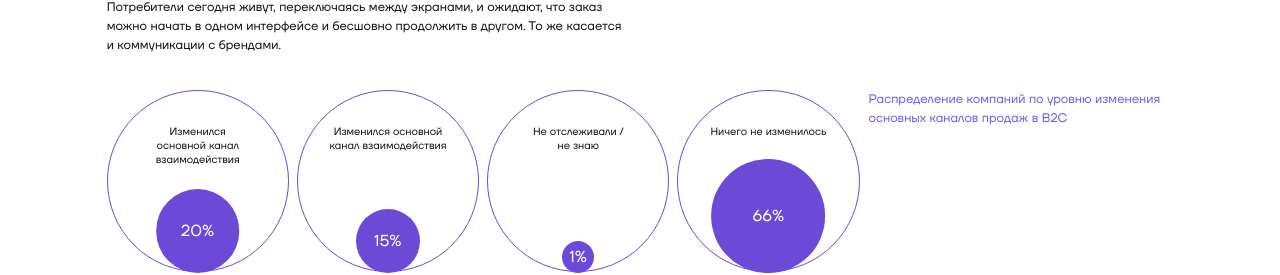
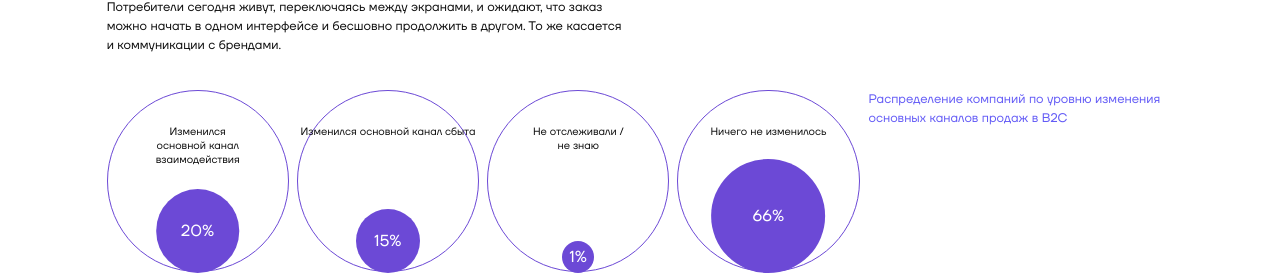
Before and after one commit to AlSudar/sdek, a Next.js app: page / in a window 1280 px wide. Shown: the part 1399-1674 px from the top of the page. Built offline with nearby package versions, Linux system fonts and the light colour scheme.

Commit message:
text fix

```diff
--- a/src/components/Hyperautomation/index.jsx
+++ b/src/components/Hyperautomation/index.jsx
@@ -86,7 +86,7 @@ const Hyperautomation = () => {
       <WrapperBlock>
         <Title title='Гиперавтоматизация <br /> взаимодействия с&nbsp;клиентами' />
         <div className={styles.cols}>
-          <Description text='С&nbsp;увеличением числа каналов взаимодействия, контактов и&nbsp;объема данных о&nbsp;клиентах, которые нужн&nbsp;обрабатывать бизнесу, растет роль инструментов автоматизации, помогающих решать, как&nbsp;агрегировать и&nbsp;анализировать данные, а&nbsp;также управлять связанными с&nbsp;ними бизнес-процессами. В&nbsp;исследовании многие руководители отмечали, что в&nbsp;2022&ndash;2023 годах фокусировались на&nbsp;максимальном сокращении физических каналов взаимодействия с&nbsp;клиентами в&nbsp;пользу текстовых и&nbsp;голосовых чат-ботов.' />
+          <Description text='С&nbsp;увеличением числа каналов взаимодействия, контактов и&nbsp;объема данных о&nbsp;клиентах, которые нужно&nbsp;обрабатывать бизнесу, растет роль инструментов автоматизации, помогающих решать, как&nbsp;агрегировать и&nbsp;анализировать данные, а&nbsp;также управлять связанными с&nbsp;ними бизнес-процессами. В&nbsp;исследовании многие руководители отмечали, что в&nbsp;2022&ndash;2023 годах фокусировались на&nbsp;максимальном сокращении физических каналов взаимодействия с&nbsp;клиентами в&nbsp;пользу текстовых и&nbsp;голосовых чат-ботов.' />
           <div className={styles.diagramsWrapper}>
             <div className={styles.diagrams}>
               {diagrams.map((item, id) => {
--- a/src/components/Personalizacia/index.jsx
+++ b/src/components/Personalizacia/index.jsx
@@ -77,7 +77,7 @@ const Personalizacia = () => {
             <div className={styles.diagramsDescriptions}>
               <p className={styles.diagramsDescriptionsItem}>
                 33% респондентов считают важным персонализировать
-                взаимоотношения с&nbsp;клиентом и&nbsp;в&nbsp;секторе&nbsp;B2C
+                взаимоотношения с&nbsp;клиентом и&nbsp;в&nbsp;секторе&nbsp;B2C,
                 и&nbsp;в&nbsp;B2B.
               </p>
               <p className={styles.diagramsDescriptionsItem}>
--- a/src/components/SalesCommunications/index.jsx
+++ b/src/components/SalesCommunications/index.jsx
@@ -14,7 +14,7 @@ const diagrams = [
     size: 'first',
   },
   {
-    title: 'Изменился основной <br /> канал взаимодействия',
+    title: 'Изменился основной канал сбыта',
     procent: '15',
     size: 'second',
   },
```
